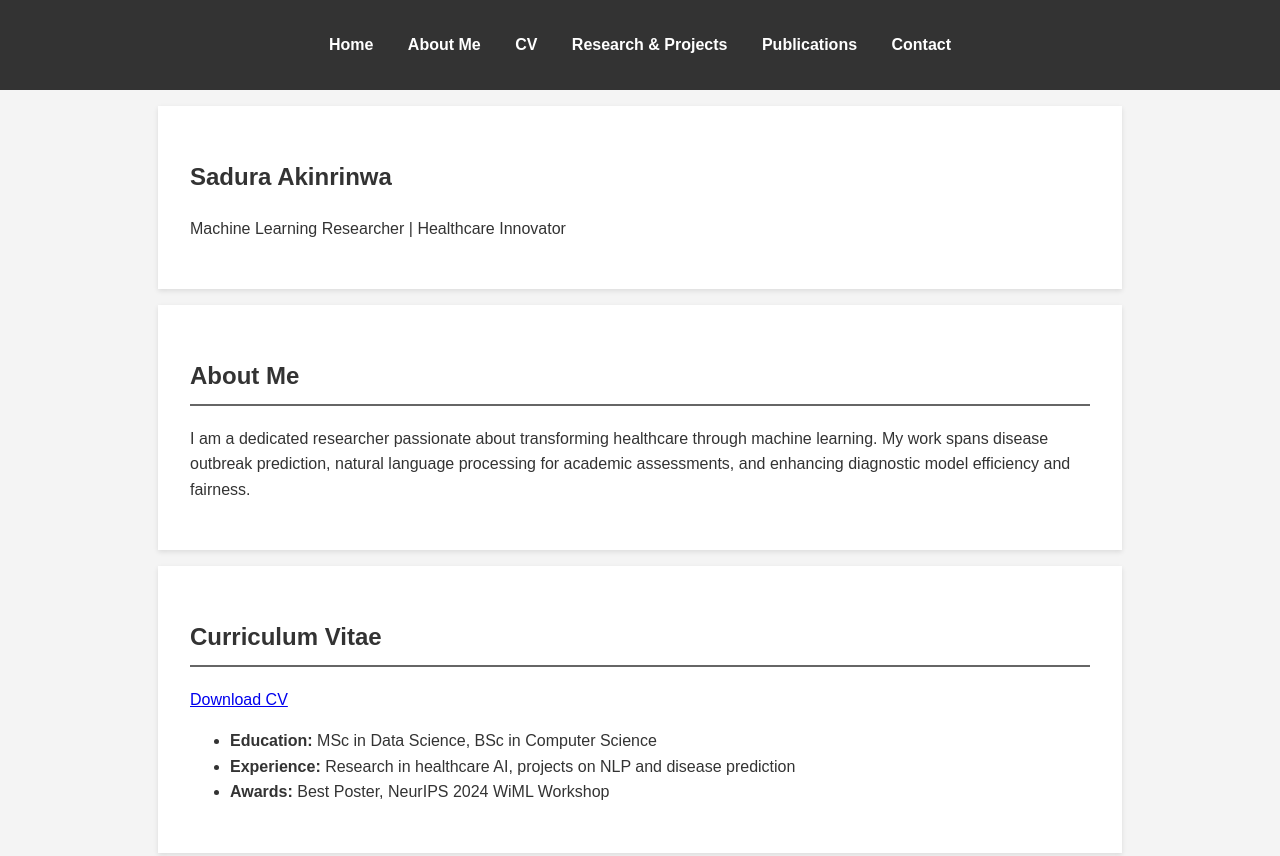
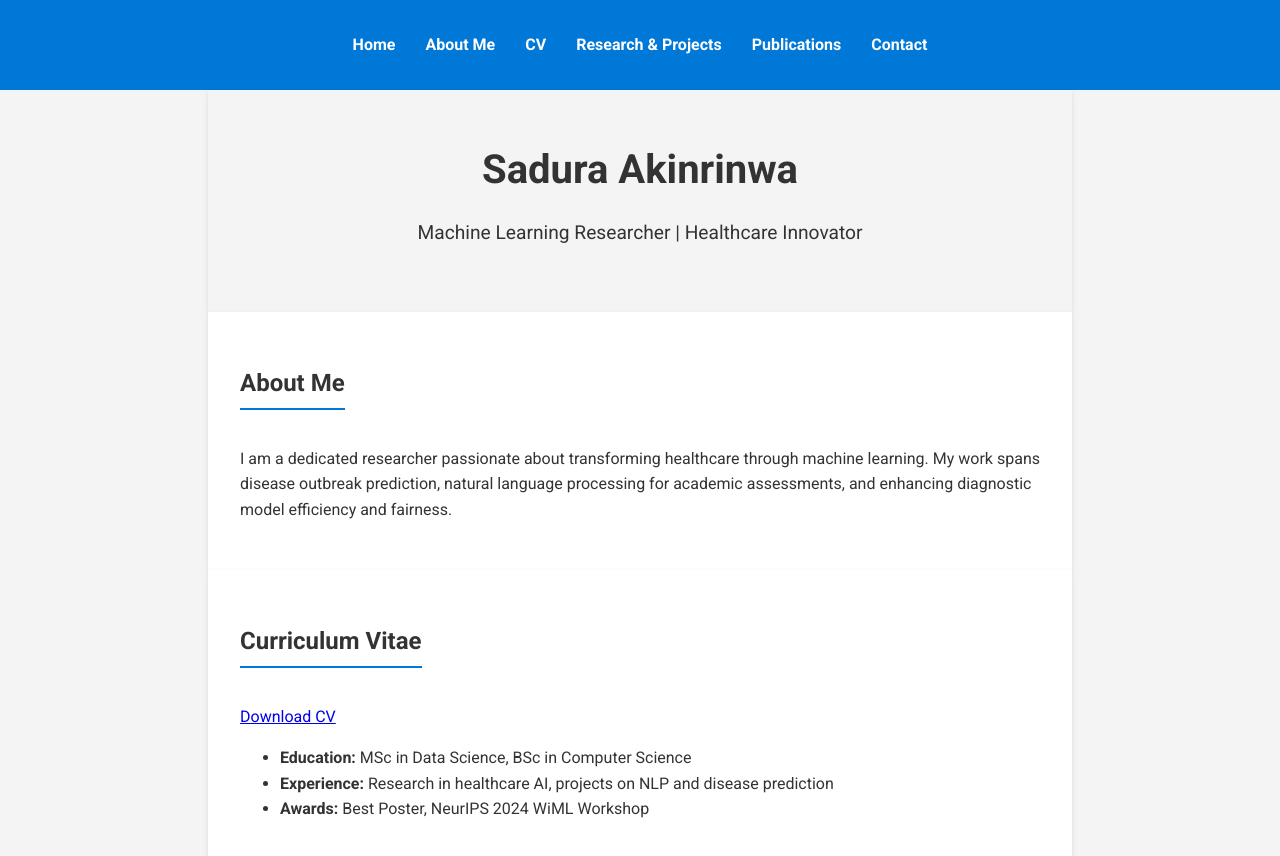
Before and after one commit to spakinrinwa/spakinrinwa.github.io, a plain HTML site: page index.html in a window 1280 px wide. Shown: the top 856 px of the page. Drawn offline with Linux system fonts and the light colour scheme.

Commit message:
update the html -1

```diff
--- a/index.html
+++ b/index.html
@@ -4,7 +4,77 @@
     <meta charset="UTF-8">
     <meta name="viewport" content="width=device-width, initial-scale=1.0">
     <title>Sadura Akinrinwa | Machine Learning & Healthcare</title>
+    <link href="https://fonts.googleapis.com/css2?family=Roboto:wght@400;700&display=swap" rel="stylesheet">
     <link rel="stylesheet" href="styles.css">
+    <style>
+        body {
+            font-family: 'Roboto', sans-serif;
+            margin: 0;
+            padding: 0;
+            line-height: 1.6;
+            color: #333;
+        }
+
+        header {
+            background: #0078d7;
+            color: #fff;
+            padding: 1rem 0;
+            text-align: center;
+        }
+
+        nav ul {
+            display: flex;
+            justify-content: center;
+            list-style: none;
+            padding: 0;
+        }
+
+        nav ul li {
+            margin: 0 15px;
+        }
+
+        nav ul li a {
+            color: #fff;
+            text-decoration: none;
+            font-weight: bold;
+        }
+
+        section {
+            padding: 2rem;
+            max-width: 800px;
+            margin: 0 auto;
+        }
+
+        section#home {
+            background: #f4f4f4;
+            text-align: center;
+            padding: 3rem 2rem;
+        }
+
+        section#home h1 {
+            margin: 0;
+            font-size: 2.5rem;
+        }
+
+        section#home p {
+            font-size: 1.2rem;
+            margin: 1rem 0;
+        }
+
+        section h2 {
+            border-bottom: 2px solid #0078d7;
+            display: inline-block;
+            padding-bottom: 5px;
+        }
+
+        footer {
+            text-align: center;
+            padding: 1rem 0;
+            background: #333;
+            color: #fff;
+            margin-top: 2rem;
+        }
+    </style>
 </head>
 <body>
     <header>
@@ -58,8 +128,8 @@
 
     <section id="contact">
         <h2>Contact</h2>
-        <p>Email: <a href="mailto:sadura.akinrinwa@example.com">sadura.akinrinwa@example.com</a></p>
-        <p>LinkedIn: <a href="https://linkedin.com/in/saduraakinrinwa" target="_blank">linkedin.com/in/saduraakinrinwa</a></p>
+        <p>Email: <a href="mailto:spakinrinwa@gmail.com">spakinrinwa@gmail.com</a></p>
+        <p>LinkedIn: <a href="https://linkedin.com/in/sadura-akinrinwa-855014103" target="_blank">linkedin.com/in/saduraakinrinwa</a></p>
     </section>
 
     <footer>
```
